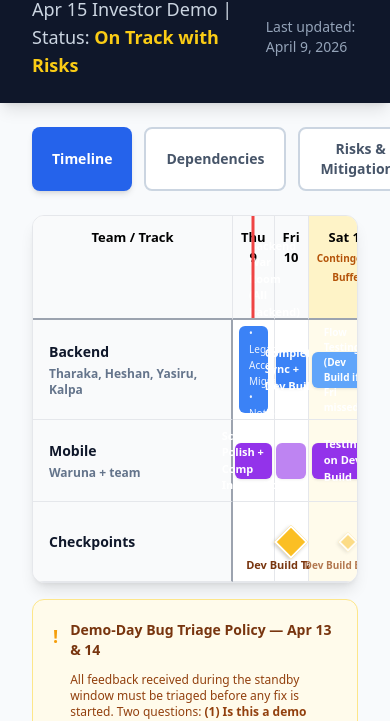
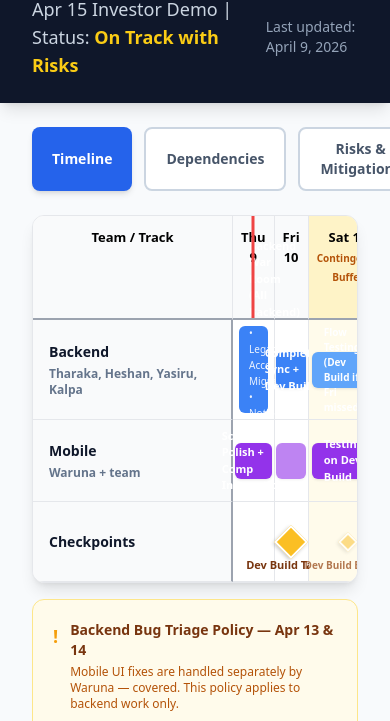
Before and after one commit to mishalcAllion/dynamictrip-delivery-plan, a plain HTML site: page index.html in a window 390 px wide. Shown: the part 109-830 px from the top of the page. Drawn offline with nearby package versions, Linux system fonts and the light colour scheme.

Commit message:
Clarify triage policy is backend only; mobile UI covered by Waruna

```diff
--- a/index.html
+++ b/index.html
@@ -256,7 +256,8 @@
       <div class="flex items-start gap-3">
         <div class="text-amber-500 text-lg font-bold flex-shrink-0 mt-0.5">!</div>
         <div class="flex-1">
-          <div class="font-bold text-amber-900 text-sm mb-3">Demo-Day Bug Triage Policy — Apr 13 & 14</div>
+          <div class="font-bold text-amber-900 text-sm mb-1">Backend Bug Triage Policy — Apr 13 & 14</div>
+          <div class="text-xs text-amber-700 mb-3">Mobile UI fixes are handled separately by Waruna — covered. This policy applies to backend work only.</div>
           <div class="text-xs text-amber-800 mb-3">All feedback received during the standby window must be triaged before any fix is started. Two questions: <span class="font-bold">(1) Is this a demo blocker? (2) If not a blocker, is it still needed for a presentable demo?</span></div>
           <div class="grid grid-cols-3 gap-3">
             <div class="bg-white rounded-lg p-3 border-l-4 border-red-400">
```
